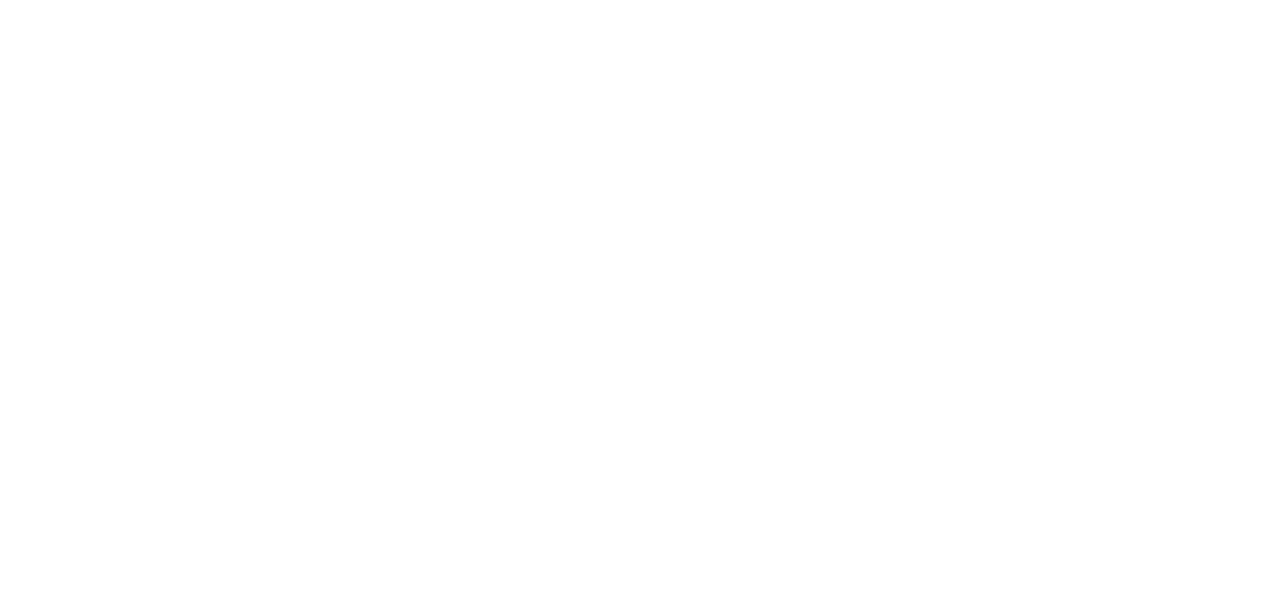
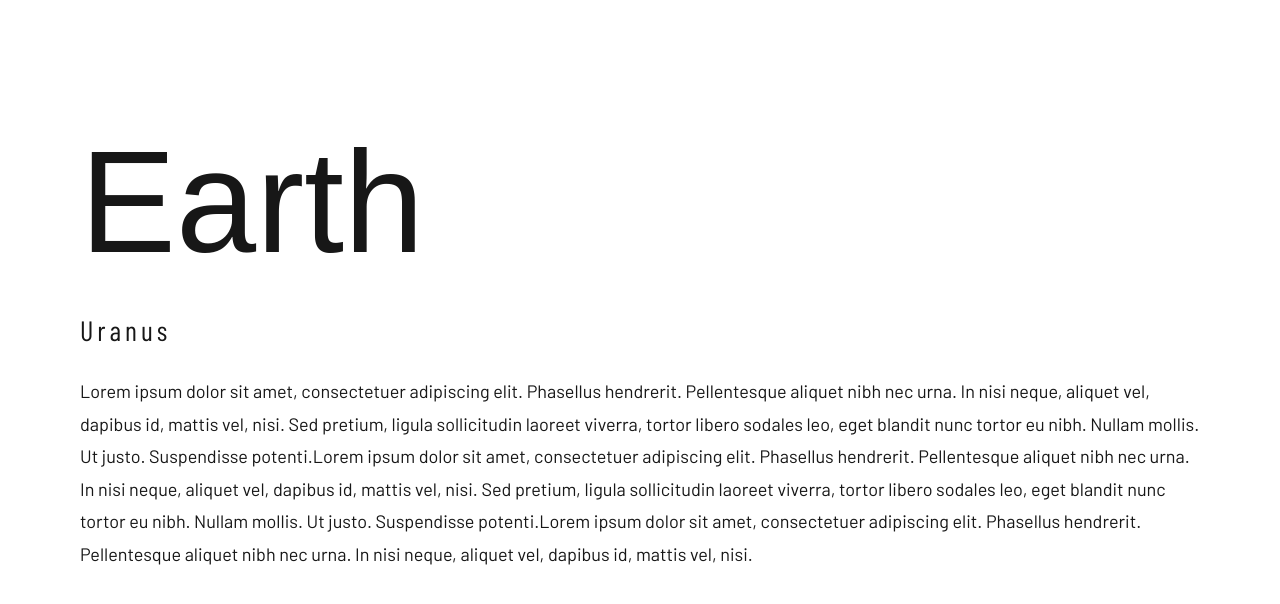
Before and after one commit to muhkyle17/birthday-reminder, a Next.js app: page / in a window 1280 px wide. Shown: the top 604 px of the page. Built offline with nearby package versions, Linux system fonts and the light colour scheme; a web font is replaced by a local one.

Commit message:
Add samples

```diff
--- a/src/app/page.js
+++ b/src/app/page.js
@@ -1,5 +1,22 @@
 import Image from 'next/image'
 
 export default function Home() {
-  return <div className='min-h-screen p-8 pb-20 gap-16 sm:p-20'></div>
+  return (
+    <div className='min-h-screen p-8 pb-20 gap-16 sm:p-20'>
+      <p className='typography-preset-one'>Earth</p>
+      <p className='typography-preset-five'>Uranus</p>
+      <p className='typography-preset-nine mt-10'>
+        Lorem ipsum dolor sit amet, consectetuer adipiscing elit. Phasellus hendrerit. Pellentesque
+        aliquet nibh nec urna. In nisi neque, aliquet vel, dapibus id, mattis vel, nisi. Sed
+        pretium, ligula sollicitudin laoreet viverra, tortor libero sodales leo, eget blandit nunc
+        tortor eu nibh. Nullam mollis. Ut justo. Suspendisse potenti.Lorem ipsum dolor sit amet,
+        consectetuer adipiscing elit. Phasellus hendrerit. Pellentesque aliquet nibh nec urna. In
+        nisi neque, aliquet vel, dapibus id, mattis vel, nisi. Sed pretium, ligula sollicitudin
+        laoreet viverra, tortor libero sodales leo, eget blandit nunc tortor eu nibh. Nullam mollis.
+        Ut justo. Suspendisse potenti.Lorem ipsum dolor sit amet, consectetuer adipiscing elit.
+        Phasellus hendrerit. Pellentesque aliquet nibh nec urna. In nisi neque, aliquet vel, dapibus
+        id, mattis vel, nisi.{' '}
+      </p>
+    </div>
+  )
 }
```
